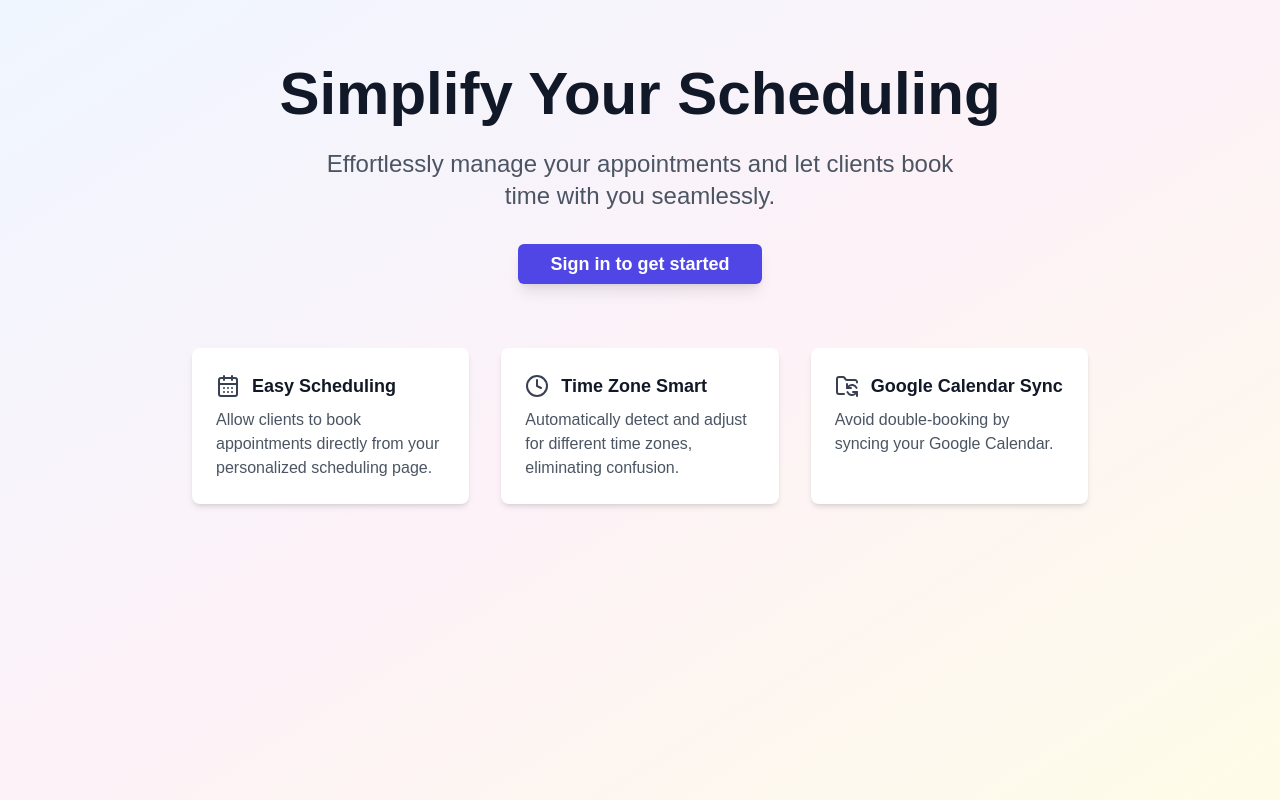
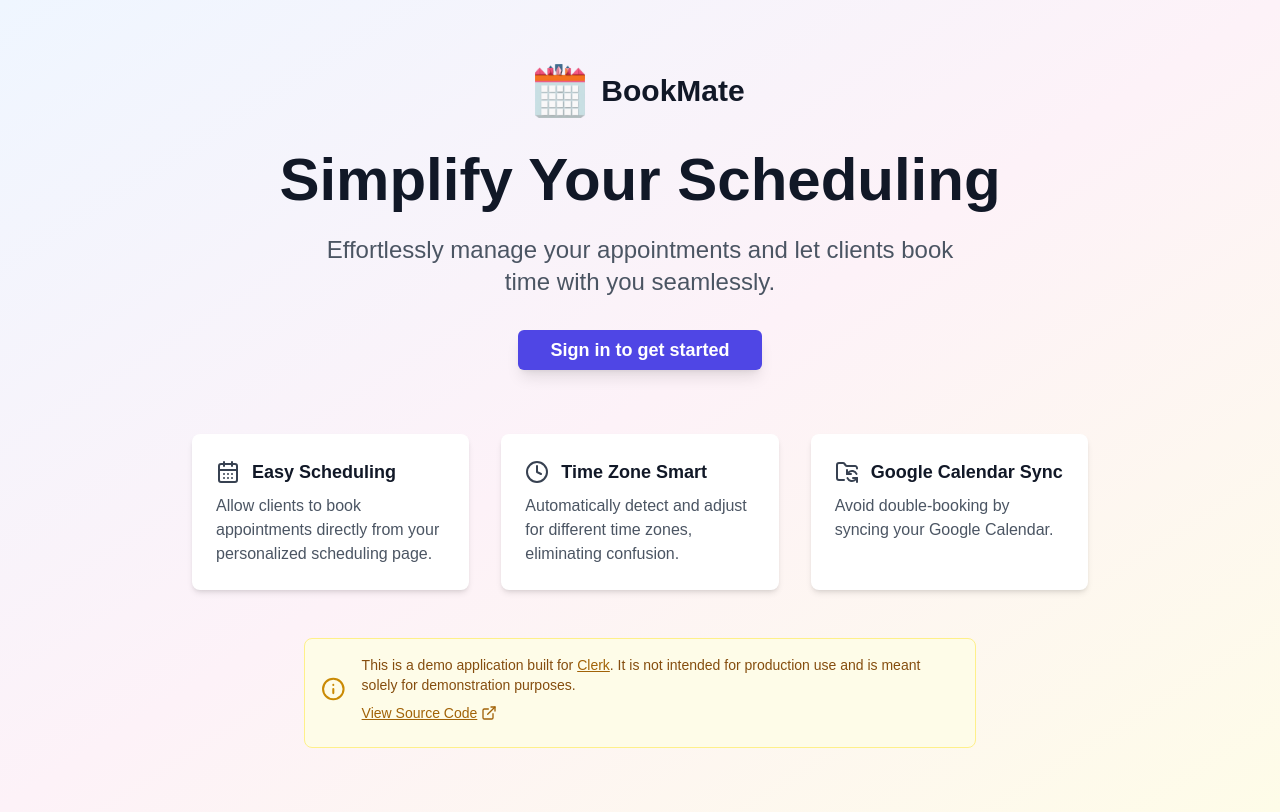
Before and after one commit to bmorrisondev/bookmate, a Next.js app: page / in a window 1280 px wide. Built offline with nearby package versions, Linux system fonts and the light colour scheme; no server answers.

Commit message:
readme, disclaimer, logo

```diff
--- a/src/app/home.tsx
+++ b/src/app/home.tsx
@@ -2,12 +2,25 @@ import { SignInButton } from "@clerk/nextjs";
 import { Button } from "@/components/ui/button";
 import { CalendarDays, Clock, FolderSyncIcon } from 'lucide-react'
 import React from 'react';
+import Image from 'next/image';
+import { Info, ExternalLink } from 'lucide-react';
+import Link from 'next/link';
 
 export default function Home() {
   return (
     <div>
       <div>
         <main className="container mx-auto px-6 py-16 flex flex-col items-center justify-center text-center">
+          <div className="flex items-center justify-center mb-8">
+            <Image
+              src="/logo.png"
+              alt="BookMate Logo"
+              width={50}
+              height={50}
+              className="mr-4"
+            />
+            <h1 className="text-3xl font-bold text-gray-900">BookMate</h1>
+          </div>
           <h1 className="text-5xl md:text-6xl font-bold mb-6 leading-tight text-gray-900">
             Simplify Your Scheduling
           </h1>
@@ -37,6 +50,18 @@ export default function Home() {
               description="Avoid double-booking by syncing your Google Calendar."
             />
           </div>
+
+          <div className="mt-12 p-4 bg-yellow-50 border border-yellow-200 rounded-lg max-w-2xl mx-auto flex flex-col">
+            <div className="flex items-center mb-2">
+              <Info className="w-8 h-8 mr-4 text-yellow-600" />
+              <p className="text-yellow-800 text-sm text-left">
+                This is a demo application built for <Link href="https://clerk.com" className="text-yellow-700 hover:text-yellow-900 underline">Clerk</Link>. It is not intended for production use and is meant solely for demonstration purposes.
+                <Link href="https://github.com/brianmmdev/bookmate" target="_blank" className="mt-2 flex items-center text-sm text-yellow-700 hover:text-yellow-900 underline" >
+                  View Source Code <ExternalLink className="ml-1 w-4 h-4" />
+                </Link>
+              </p>
+            </div>
+          </div>
         </main>
       </div>
     </div>
--- a/src/components/ui/navbar.tsx
+++ b/src/components/ui/navbar.tsx
@@ -2,17 +2,26 @@
 
 import Link from "next/link";
 import { UserButton, SignedOut, SignInButton } from "@clerk/nextjs";
+import Image from "next/image";
 
 export function Navbar() {
-
   return (
     <nav className="border-b">
       <div className="mx-auto max-w-7xl px-4 sm:px-6 lg:px-8">
         <div className="flex h-16 justify-between">
           <div className="flex">
             <div className="flex flex-shrink-0 items-center">
-              <Link href="/" className="text-xl font-bold">
-                BookMate
+              <Link href="/" className="flex items-center">
+                <Image
+                  src="/logo.png"
+                  alt="BookMate Logo"
+                  width={40}
+                  height={40}
+                  className="mr-2"
+                />
+                <span className="text-xl font-bold">
+                  BookMate
+                </span>
               </Link>
             </div>
             <div className="hidden sm:ml-6 sm:flex sm:space-x-8">
```
Also changed, not shown: public/logo.png (added), 1 other file (tests, documents, lock files or other folders).
